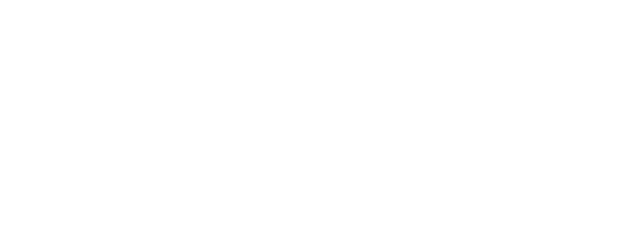
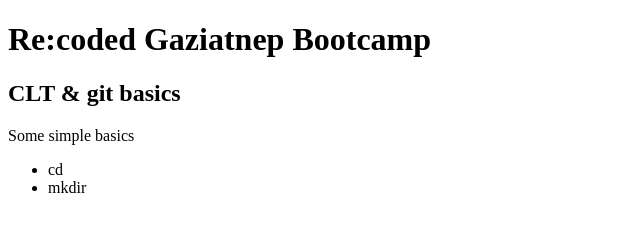
Before and after one commit to RazanHajja/First-project-, a plain HTML site: page index.html in a window 1280 px wide. Shown: the whole page, without its empty margins (0-640 px from the left). Drawn offline with Linux system fonts and the light colour scheme.

Commit message:
seconde commit

```diff
--- a/index.html
+++ b/index.html
@@ -1,9 +1,20 @@
 <!DOCTYPE html>
 <html>
     <head>
+        <title>
+            We are learning git !
+        </title>
 
     </head>
     <body>
+         <h1> Re:coded Gaziatnep Bootcamp </h1>
+         <h2> CLT & git basics </h2>
+         <p> Some simple basics</p>
+         <ul>
+             <li> cd </li>
+             <li> mkdir</li>
+         </ul>
+
 
 
     </body>
```
